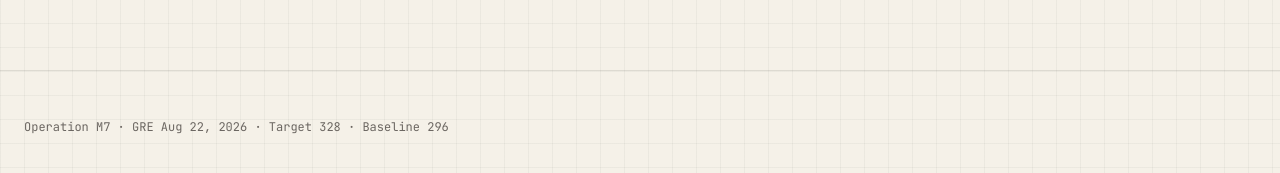
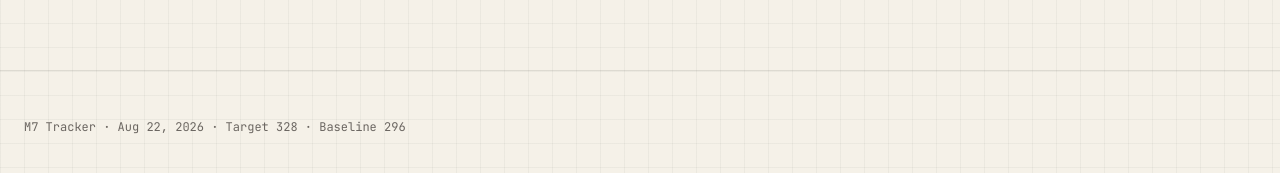
Before and after one commit to TRG-AHMEDHABIB/m7-tracker, a Next.js app: page / in a window 1280 px wide. Shown: the part 889-1062 px from the top of the page. Built offline with nearby package versions, Linux system fonts and the light colour scheme; no server answers; the database is empty.

Commit message:
Rebrand: M7 Tracker — remove all GRE/Gregmat references from UI

```diff
--- a/src/app/layout.tsx
+++ b/src/app/layout.tsx
@@ -2,8 +2,8 @@ import './globals.css';
 import type { Metadata } from 'next';
 
 export const metadata: Metadata = {
-  title: 'Operation M7 — GRE Tracker',
-  description: '13-week prep · May 25 → Aug 22, 2026 · Target 328',
+  title: 'M7 Tracker',
+  description: '13-week study tracker · Operation M7',
 };
 
 export default function RootLayout({ children }: { children: React.ReactNode }) {
--- a/src/app/page.tsx
+++ b/src/app/page.tsx
@@ -50,7 +50,7 @@ export default function Home() {
       </div>
 
       <footer className="max-w-7xl mx-auto px-6 py-12 border-t border-ink/10 mt-12 text-xs text-muted font-mono">
-        Operation M7 · GRE Aug 22, 2026 · Target 328 · Baseline 296
+        M7 Tracker · Aug 22, 2026 · Target 328 · Baseline 296
       </footer>
     </main>
   );
--- a/src/components/ErrorLogPanel.tsx
+++ b/src/components/ErrorLogPanel.tsx
@@ -230,7 +230,7 @@ function FullErrorForm({ onSaved }: { onSaved: () => void }) {
           </select>
         </Field>
         <Field label="Source">
-          <input value={form.source} onChange={e => setForm({...form, source: e.target.value})} placeholder="Manhattan 5lb / Gregmat / ETS PP1…" className="w-full border border-ink/20 px-2 py-1.5 bg-paper"/>
+          <input value={form.source} onChange={e => setForm({...form, source: e.target.value})} placeholder="Manhattan 5lb / Prepswift / Official Guide…" className="w-full border border-ink/20 px-2 py-1.5 bg-paper"/>
         </Field>
         <Field label="Source ref">
           <input value={form.source_ref} onChange={e => setForm({...form, source_ref: e.target.value})} placeholder="Ch.3 Q47" className="w-full border border-ink/20 px-2 py-1.5 bg-paper"/>
--- a/src/components/ExportPanel.tsx
+++ b/src/components/ExportPanel.tsx
@@ -89,7 +89,7 @@ export default function ExportPanel() {
     setBusy(null);
     if (err || !data) { setError(err?.message ?? 'Unknown error'); return; }
     const date = new Date().toISOString().slice(0, 10);
-    download(`gre-${t.table}-${date}.csv`, toCSV(data as Record<string, unknown>[]));
+    download(`m7-${t.table}-${date}.csv`, toCSV(data as Record<string, unknown>[]));
     setDone(t.id);
     setTimeout(() => setDone(null), 2500);
   }
@@ -105,7 +105,7 @@ export default function ExportPanel() {
       const { data, error: err } = await query;
       if (err || !data) { setError(`${t.table}: ${err?.message}`); setBusy(null); return; }
       const date = new Date().toISOString().slice(0, 10);
-      download(`gre-${t.table}-${date}.csv`, toCSV(data as Record<string, unknown>[]));
+      download(`m7-${t.table}-${date}.csv`, toCSV(data as Record<string, unknown>[]));
       // slight delay so browser doesn't block multiple downloads
       await new Promise(r => setTimeout(r, 300));
     }
```
